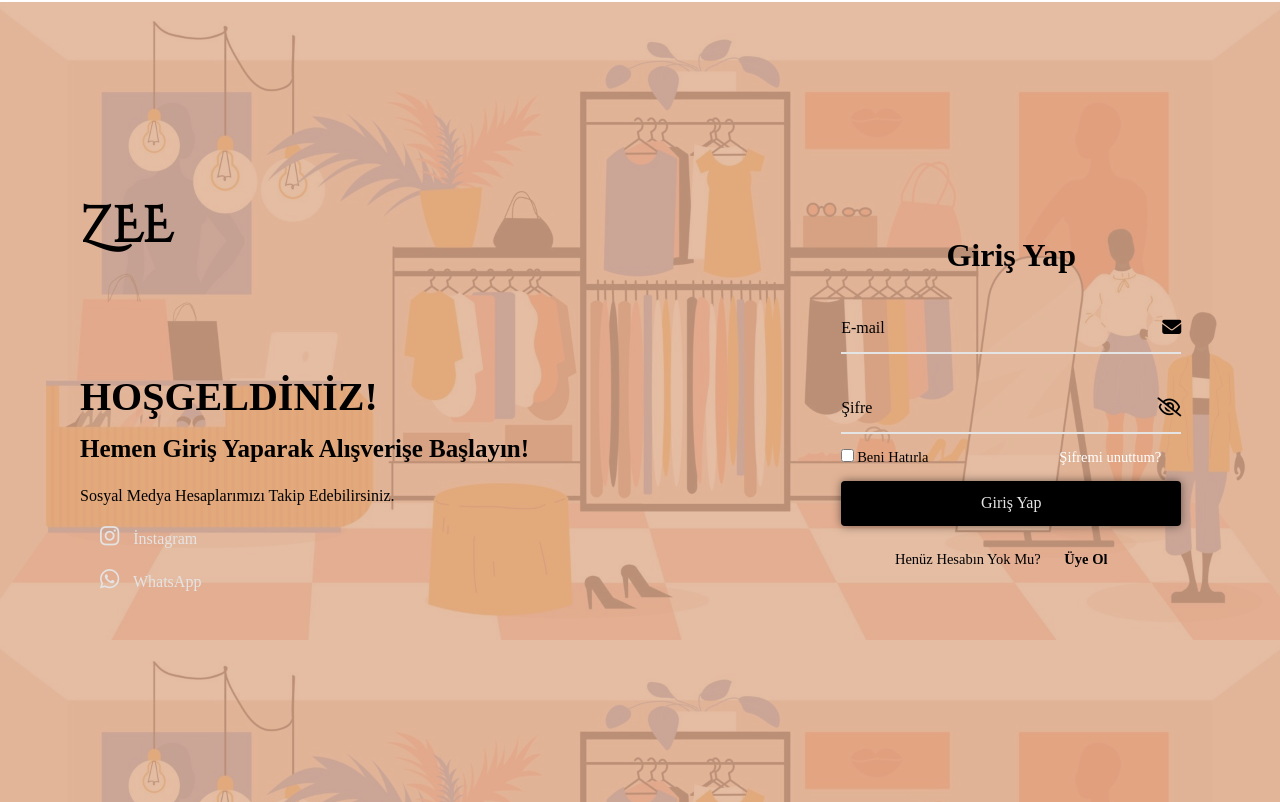
After one commit to esmanurgokkaya/e-ticaret-sitesi, a PHP site: page /login.php in a window 1280 px wide. The commit adds this page. Run offline with PHP 8.4, Linux system fonts and the light colour scheme.

Commit message:
login-elif

```diff
--- a/css/login-register.css
+++ b/css/login-register.css
@@ -85,13 +85,13 @@ body{
   transition-delay: 0s;
 }
 .logreg-box .form-box.register{
-  transform: translateX(600px);
+  transform: translateX(0);
   transition: transform .6s ease;
-  transition-delay: 0s;
+  transition-delay: .7s;
 }
 .logreg-box.active .form-box.register{
-  transform: translateX(0);
-  transition-delay: .7s;
+  transform: translateX(600px);
+  transition-delay: 0s;
 }
 
 .form-box h2{
--- a/js/login-register.js
+++ b/js/login-register.js
@@ -1,11 +1,20 @@
-const logregBox = document.querySelector('.logreg-box');
-const loginLink = document.querySelector('.login-link');
-const registerLink = document.querySelector('.register-link');
+const pass = document.querySelector(".input-box input[type='password']");
+toggleBtn = document.querySelector("#pass-box .icon");
 
-registerLink.addEventListener('click',()=>{
-    logregBox.classList.add('active');
-});
+const hide = document.getElementById("hide");
+const show = document.getElementById("show");
 
-loginLink.addEventListener('click',()=>{
-    logregBox.classList.remove('active');
-});
+toggleBtn.onclick = () =>{
+    if(pass.type == "password"){
+        pass.type = "text";
+        toggleBtn.classList.add("active");
+        show.style.display="inline-block";
+        hide.style.display="none";
+    }
+    else{
+        pass.type = "password";
+        toggleBtn.classList.remove("active");
+        hide.style.display="inline-block";
+        show.style.display="none";
+    }
+}
--- /dev/null
+++ b/login.php
@@ -0,0 +1,67 @@
+<!DOCTYPE html>
+<html lang="en">
+  <head>
+    <meta charset="UTF-8" />
+    <meta http-equiv="X-UA-Compatible" content="IE=edge">
+    <meta name="viewport" content="width=device-width, initial-scale=1.0" />
+    <title>ZEE - Giriş Yap</title>
+    <link rel="stylesheet" href="css/login-register.css">
+    <link rel="stylesheet" href="css/header-footer.css">
+    <script src="js/login-register.js" defer></script>
+    <link
+      rel="stylesheet"
+      href="https://cdnjs.cloudflare.com/ajax/libs/font-awesome/6.5.1/css/all.min.css"
+      integrity="sha512-DTOQO9RWCH3ppGqcWaEA1BIZOC6xxalwEsw9c2QQeAIftl+Vegovlnee1c9QX4TctnWMn13TZye+giMm8e2LwA=="
+      crossorigin="anonymous"
+      referrerpolicy="no-referrer"
+    />
+    <link rel="preconnect" href="https://fonts.googleapis.com">
+    <link rel="preconnect" href="https://fonts.gstatic.com" crossorigin>
+    <link href="https://fonts.googleapis.com/css2?family=Cinzel+Decorative&display=swap" rel="stylesheet">
+
+  </head>
+  <body>
+    <?php ?>
+    <div class="container2">
+        <div class="content">
+            <h1 class="logo">ZEE</h1>
+            <div class="text-sci">
+                <h2>HOŞGELDİNİZ! <br><span>Hemen Giriş Yaparak Alışverişe Başlayın!</span></h2>
+                <p>Sosyal Medya Hesaplarımızı Takip Edebilirsiniz.</p>
+                <div class="social-icons">
+                    <p><a href="https://www.instagram.com/esmnr.gkky/"><i class="fa-brands fa-instagram"></i>     İnstagram</a></p>
+                    <p><a href="#"><i class="fa-brands fa-whatsapp"></i>     WhatsApp</a></p>
+                </div>
+            </div>
+        </div>
+        <div class="logreg-box">
+          <div class="form-box login">
+            <form action="#">
+                <h2>Giriş Yap</h2>
+                <div class="input-box">
+                    <span class="icon"><i class="fa-solid fa-envelope"></i></span>
+                    <input type="email" id="email" required>
+                    <label for="email">E-mail</label>
+                </div>
+                <div class="input-box" id="pass-box">
+                    <span class="icon">
+                        <i class="fa-regular fa-eye" style="display: none;" id="show"></i>
+                        <i class="fa-regular fa-eye-slash" id="hide"></i>
+                    </span>
+                    <input type="password" id="pass" name="pass" required>
+                    <label for="pass">Şifre</label>
+                </div>
+                <div class="remember-forgot">
+                    <label for="rembr-forg"><input type="checkbox" id="rembr-forg">Beni Hatırla</label>
+                    <a href="admin.html">Şifremi unuttum?</a>
+                </div>
+                <input type="button" class="btn" value="Giriş Yap">
+                <div class="login-register">
+                    <p>Henüz Hesabın Yok Mu? <a href="register.php" class="register-link">Üye Ol</a></p>
+                </div>
+            </form>
+          </div>
+        </div>
+    </div>
+  </body>
+</html>
```
Also changed, not shown: php/userAdd.php (added, +13 -0 lines), register.php (renamed from login-register.php, +21 -13 lines).
